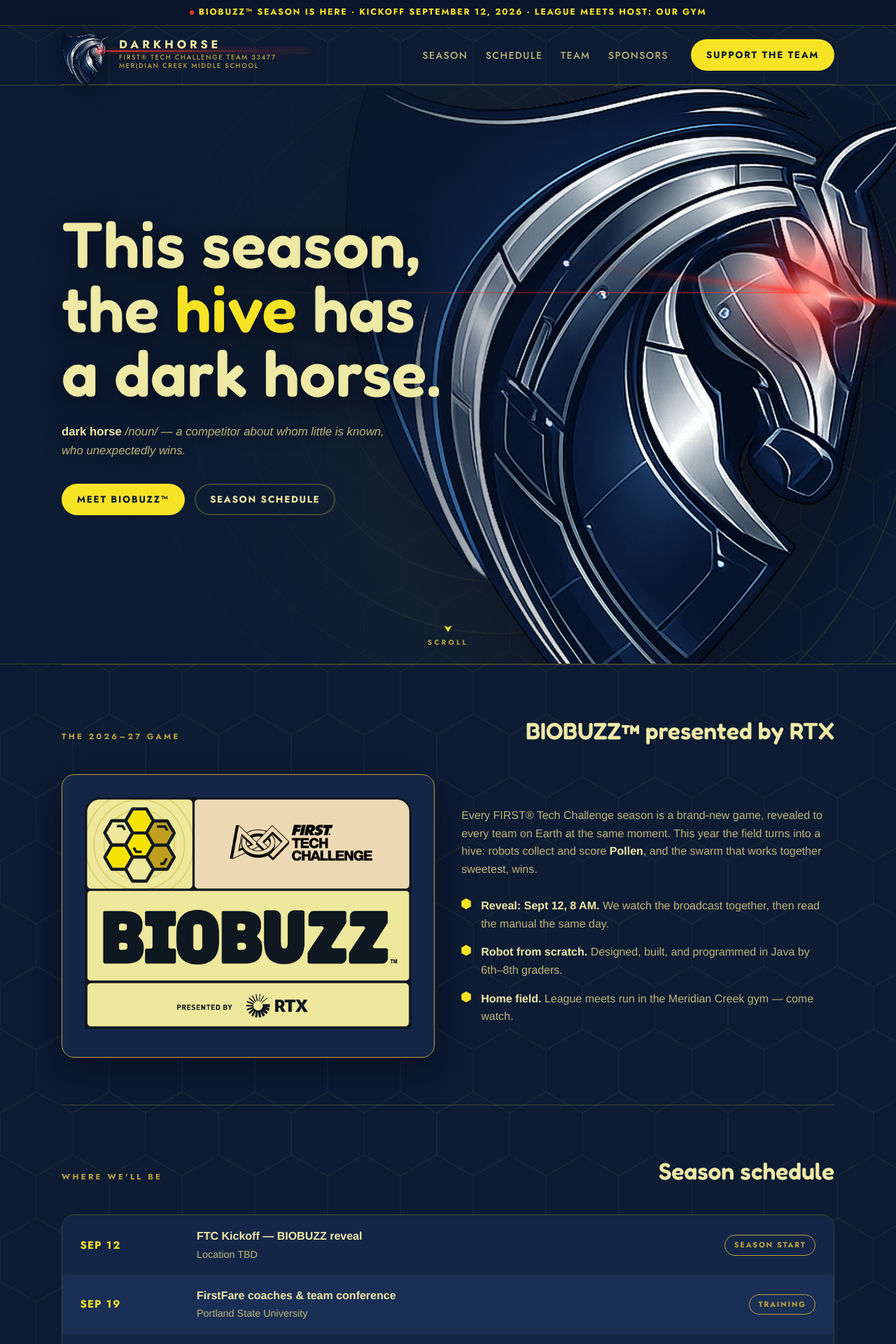
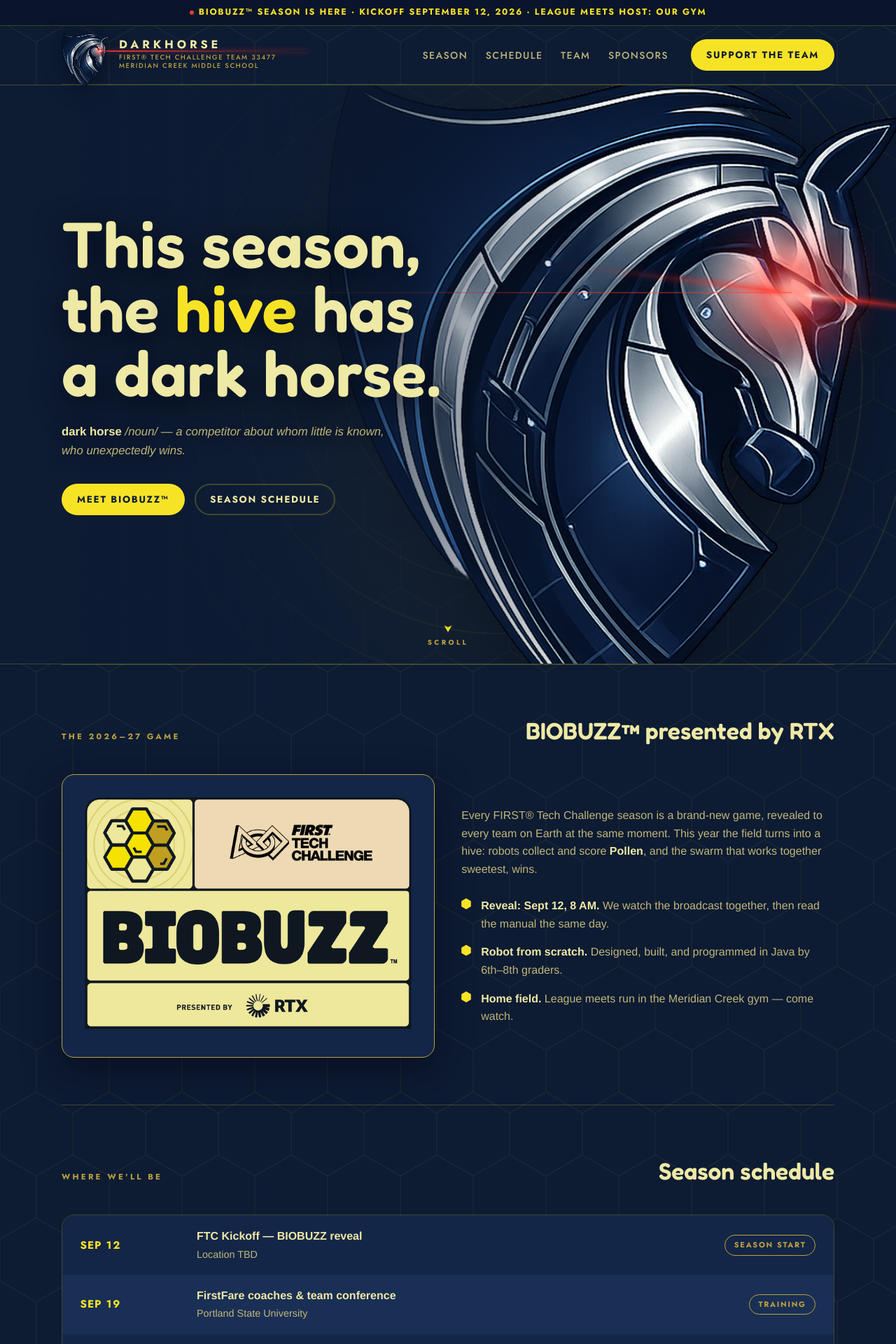
Before and after one commit to DarkHorseFTC/DarkHorseFTC.github.io, a Jekyll site: the page built from index.html, in a window 1280 px wide. Shown: the top 1920 px of the page at 70% size. Built offline with Jekyll 4.4.1, drawn with Linux system fonts in a browser that asks for light colours.

Commit message:
Tune hero horse framing: keep the face in view at tablet and desktop

```diff
--- a/assets/css/main.css
+++ b/assets/css/main.css
@@ -177,7 +177,7 @@
     will-change: translate;
   }
   .hm-horse {
-    position: absolute; right: -3vw; bottom: -12vh;
+    position: absolute; right: -1vw; bottom: -12vh;
     height: 106vh; width: calc(106vh * 0.8652);
     will-change: translate;
   }
@@ -249,7 +249,7 @@
   }
   @media (max-width: 820px) {
     .hero-mega { min-height: clamp(520px, 86vh, 820px); }
-    .hm-horse { right: -16vw; height: 68vh; width: calc(68vh * 0.8652); bottom: -5vh; opacity: 0.92; }
+    .hm-horse { right: -8vw; height: 60vh; width: calc(60vh * 0.8652); bottom: -4vh; opacity: 0.95; }
     .hm-scrim { background: linear-gradient(90deg, var(--ground) 4%, rgba(13,27,51,0.86) 46%, rgba(13,27,51,0.25) 100%); }
     .hm-copy h1 { font-size: clamp(2.5rem, 11vw, 3.6rem); }
   }
```
